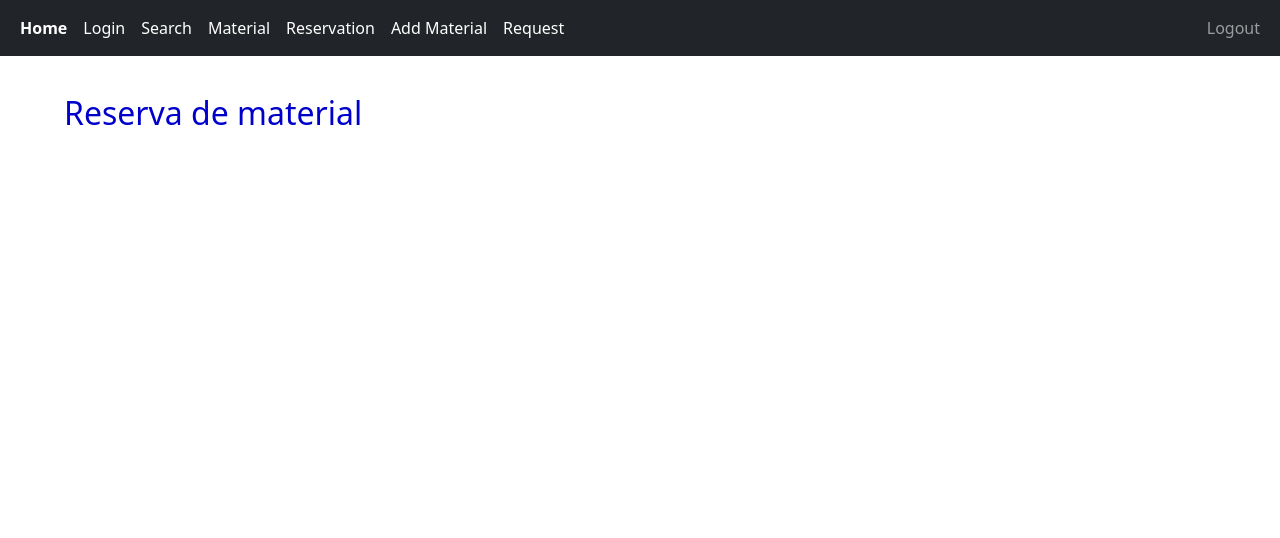
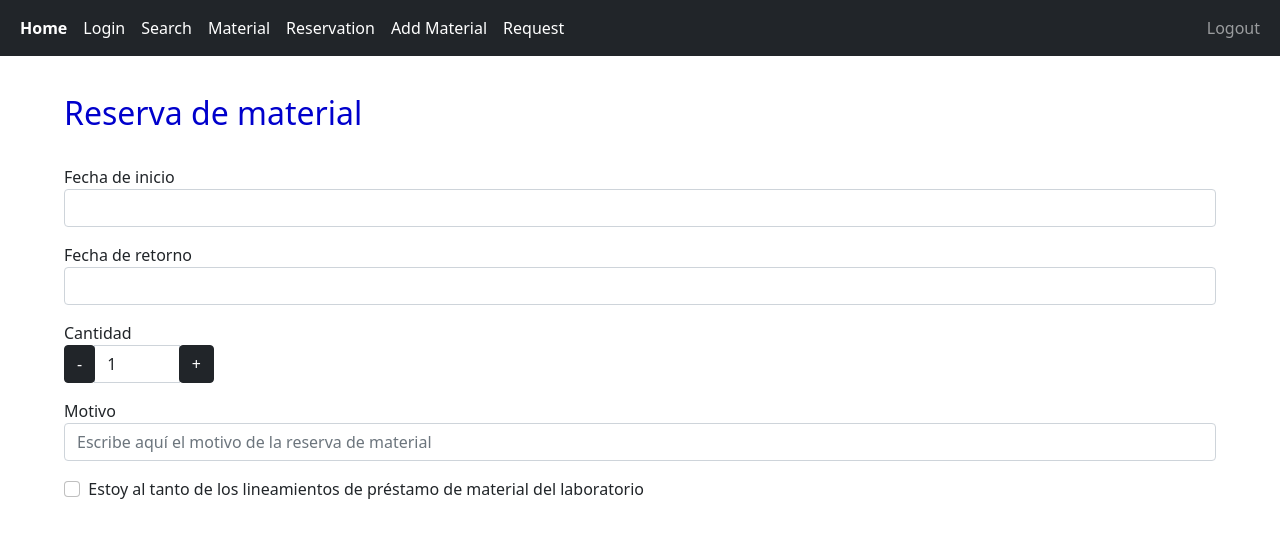
Before and after one commit to Eme112/Web_AlmacenRoBorregos, a React (Create React App) app in the folder almacen/: page /material-reservation in a window 1280 px wide. Shown: the top 538 px of the page. Built offline with nearby package versions, Linux system fonts and the light colour scheme.

Commit message:
Advancements on front-end

```diff
--- /dev/null
+++ b/almacen/src/components/add-material/AddForm.js
@@ -0,0 +1,32 @@
+import React from 'react'
+import Quantity from '../Quantity'
+
+function AddForm() {
+  return (
+    <div>
+      <br/>
+      <p>
+        Nombre del material
+        <input class="form-control" id="NombreMaterial"/>
+      </p>
+      <p>
+        Cantidad a solicitar
+        <Quantity />
+      </p>
+      <p>
+        Motivo
+        <input class="form-control" id="Motivo" placeholder="Escribe aquí el motivo de la solicitud de compra"/>
+      </p>
+      <p>
+        Link de compra 1
+        <input class="form-control" id="Link1"/>
+      </p>
+      <p>
+        Link de compra 2
+        <input class="form-control" id="Link2"/>
+      </p>
+    </div>
+  )
+}
+
+export default AddForm
--- a/almacen/src/components/add-material/AddMaterial.js
+++ b/almacen/src/components/add-material/AddMaterial.js
@@ -1,9 +1,11 @@
 import React from 'react'
+import AddForm from './AddForm'
 
 function AddMaterial() {
   return (
     <div class="inside_page">
       <h2 class="page_heading">Alta de material</h2>
+      <AddForm />
     </div>
   )
 }
--- a/almacen/src/components/material-reservation/MaterialReservation.js
+++ b/almacen/src/components/material-reservation/MaterialReservation.js
@@ -1,9 +1,12 @@
 import React from 'react'
+import ReservationForm from './ReservationForm'
 
 function MaterialReservation() {
   return (
     <div class="inside_page">
       <h2 class="page_heading">Reserva de material</h2>
+
+      <ReservationForm />
     </div>
   )
 }
--- /dev/null
+++ b/almacen/src/components/material-reservation/ReservationForm.js
@@ -0,0 +1,32 @@
+import React from 'react'
+import Quantity from '../Quantity'
+
+function ReservationForm() {
+  return (
+    <div>
+      <br/>
+      <p>
+        Fecha de inicio
+        <input class="form-control" id="FechaInicio"/>
+      </p>
+      <p>
+        Fecha de retorno
+        <input class="form-control" id="FechaRetorno"/>
+      </p>
+      <p>
+        Cantidad
+        <Quantity />
+      </p>
+      <p>
+        Motivo
+        <input class="form-control" id="Motivo" placeholder="Escribe aquí el motivo de la reserva de material"/>
+      </p>
+      <input class="form-check-input" type="checkbox" value="" id="flexCheckDefault"/>
+      <label class="form-check-label" for="flexCheckDefault">
+        &nbsp; Estoy al tanto de los lineamientos de préstamo de material del laboratorio
+      </label>
+    </div>
+  )
+}
+
+export default ReservationForm
```
